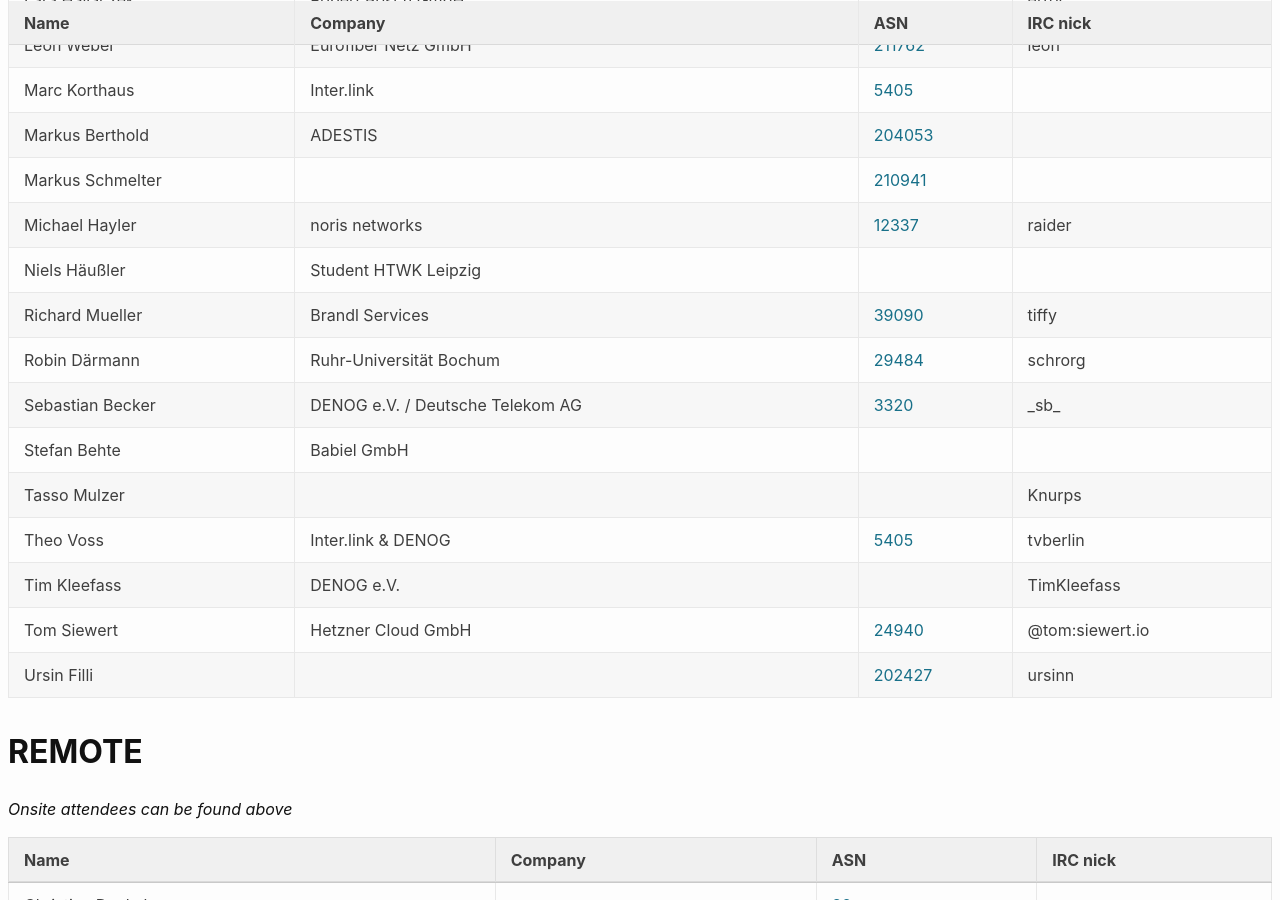
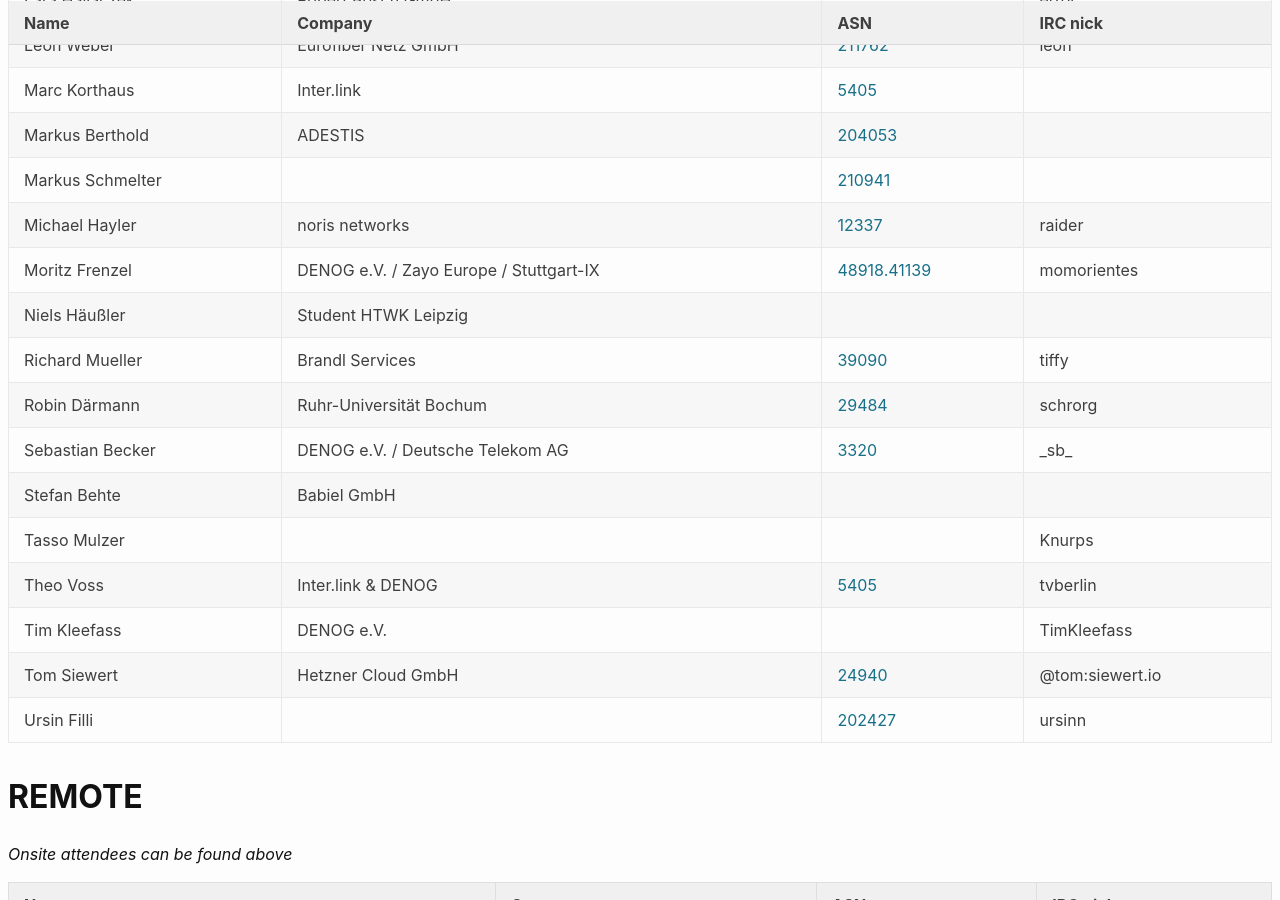
Before and after one commit to denog/pretix-attendeelist, a Jekyll site: the page built from denog16/index.markdown, in a window 1280 px wide and 900 px high, scrolled down 739 px. Built offline with Jekyll 4.4.1, drawn with Linux system fonts in a browser that asks for light colours.

Commit message:
Latest data: Fri Jul  5 19:48:09 UTC 2024

```diff
--- a/_data/attendees_denog16_onsite.json
+++ b/_data/attendees_denog16_onsite.json
@@ -108,6 +108,12 @@
     "asn": "12337"
   },
   {
+    "name": "Moritz Frenzel",
+    "company": "DENOG e.V. / Zayo Europe / Stuttgart-IX",
+    "irc": "momorientes",
+    "asn": "48918.41139"
+  },
+  {
     "name": "Niels Häußler",
     "company": "Student HTWK Leipzig",
     "irc": null,
```
